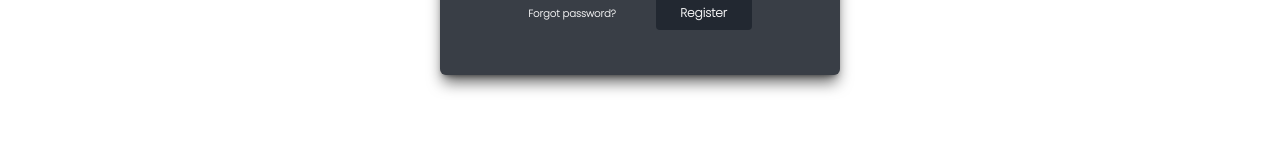
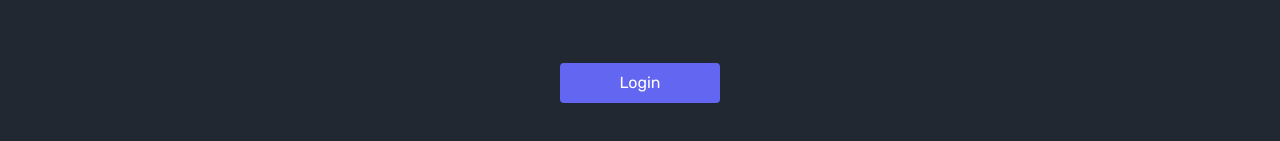
Before and after one commit to Torune9/FAM_FE, a Vue app: page / in a window 1280 px wide. Shown: the part 525-666 px from the top of the page. Built offline with nearby package versions, Linux system fonts and the light colour scheme; what @kyvg/vue3-notification, vue3-flip-countdown would draw is missing.

Commit message:
feat : add new route

```diff
--- a/src/router/index.js
+++ b/src/router/index.js
@@ -12,12 +12,20 @@ import NotFoundView from '../views/notFound/NotFoundView.vue'
 import DetailAttachments from '../views/history/DetailAttachments.vue'
 import UserView from '../views/user/UserView.vue'
 import navGuard from '../service/navigationGuard'
+import ManageUserView from '../views/user/ManageUserView.vue'
+import HomeLayout from '../layout/HomeLayout.vue'
 
 const router = createRouter({
   history: createWebHistory(import.meta.env.BASE_URL),
   routes: [
     {
-      path: '/',
+      path : '/',
+      alias : '/home',
+      name : 'home',
+      component :HomeLayout
+    },
+    {
+      path: '/login',
       alias : '/login',
       name: 'login',
       component: LoginView,
@@ -77,6 +85,13 @@ const router = createRouter({
       path: '/users',
       name: 'user',
       component: UserView,
+      meta: { requiresAuth: true }
+    },
+    {
+      path: '/manage-profile',
+      name: 'profile',
+      component: ManageUserView,
+      meta: { requiresAuth: true }
     },
     {
       path: '/:pathMatch(.*)*',
```
